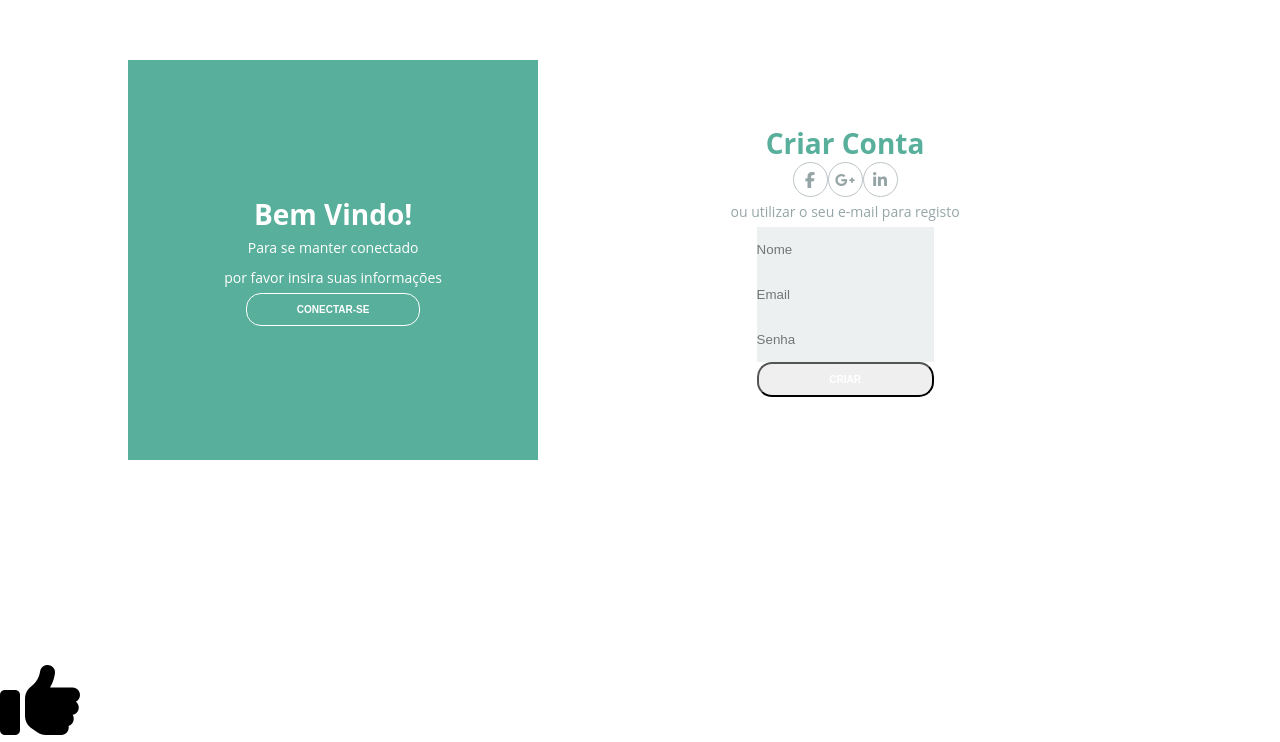
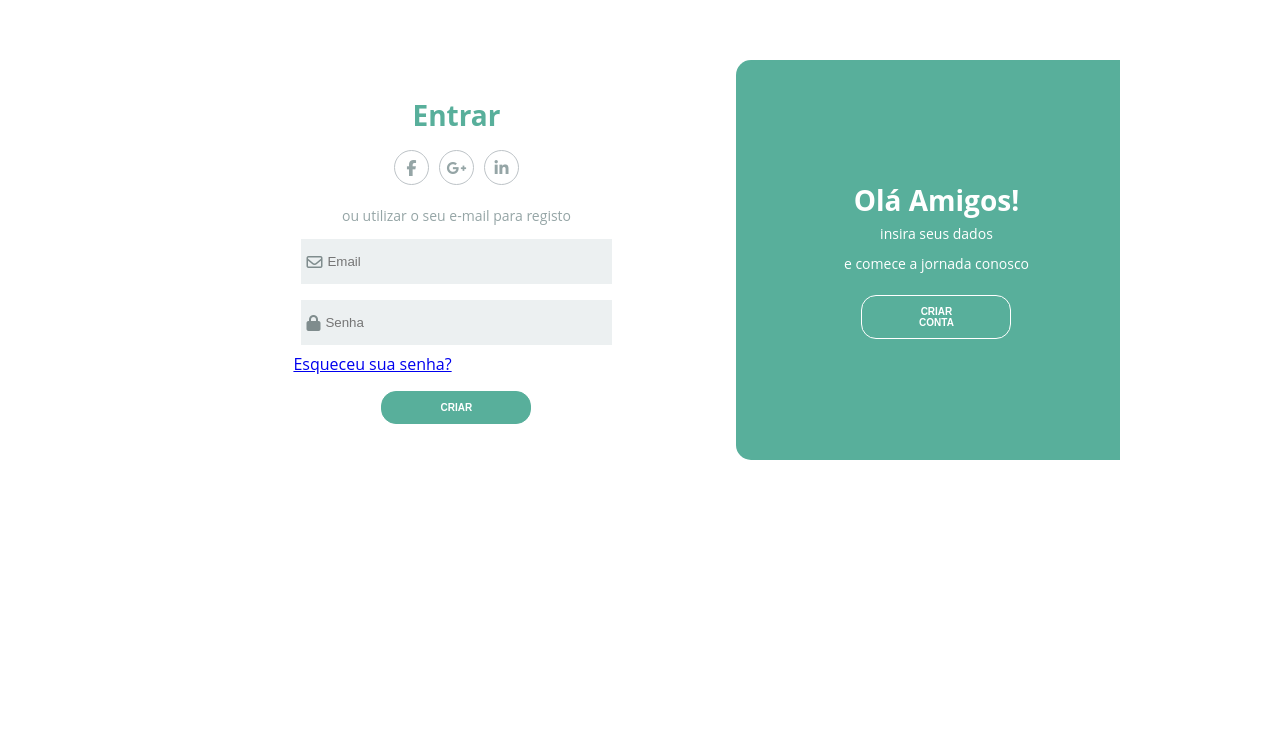
Before and after one commit to dennysmaiaaa/Festanza, a plain HTML site: page index.html in a window 1280 px wide. Shown: the part 140-882 px from the top of the page. After the commit the page ends 800 px from the top, so only its background shows below. Drawn offline with Linux system fonts and the light colour scheme.

Commit message:
Segunda parte terminada, falta o js agora

```diff
--- a/css/estilo.css
+++ b/css/estilo.css
@@ -18,7 +18,7 @@ body{
 .conteudo{
     border-radius: 15px;
     background-color: rgb(255, 255, 255);
-    width: 80%;
+    width: 960px;
     height: 50%;
     justify-content: space-between;
     align-items: center;
@@ -30,9 +30,15 @@ body{
     background-color: #58af9b;
     width: 40%;
     height: 100%;
+    border-top-left-radius: 15px;
+    border-bottom-left-radius: 15px;
+
+
+    left:60%;
 }
 .conteudo-1{
     display: flex;
+    display: none;
 
 }
 .title{
@@ -65,14 +71,26 @@ body{
     padding: 10px 50px;
     cursor: pointer;
     font-weight: bold;
+    width: 150px;
+    align-self: center;
+    border: none;
+    margin-top: 1rem;
 }
 .btn-1{
     background: transparent;
     border: 1px solid white;
-
+}
+.btn-2{
+    background-color: #58af9b;
+    border: 1px solid #58af9b;
 }
 .btn-1:hover{
     background-color: white;
+    color: #58af9b;
+}
+.btn-2:hover{
+    background-color: #fff;
+    border: 1px solid #58af9b;
     color: #58af9b;
 }
 .coluna-1{
@@ -86,6 +104,9 @@ body{
     flex-direction: column;
     align-items: center;
 }
+.midia-social{
+    margin: 1rem 0;
+}
 .lista-social{
     display: flex;
     list-style-type: none;
@@ -97,20 +118,45 @@ body{
     height: 35px;
     line-height: 35px;
     text-align: center;
+    color: #95a5a6;
 }
-.item-social-media a{
-    color: #95a5a6;
+.link-social-media:not(:first-child){
+    margin-left: 10px;
+}
+.link-social-media:hover .item-social-media{
+    background-color: #58af9b;
+    color: #fff;
+    border-color: #58af9b;
 }
 .form{
     display: flex;
     flex-direction: column;
+    width: 55%;
 }
 form input{
     height: 45px;
+    width: 100%;
     border: none;
     background-color: #ecf0f1;
+    width: 100%;
+}
+.label-input{
+    background-color: #ecf0f1;
+    display: flex;
+    align-items: center;
+    margin: 8px;
+}
+.icone{
+    color: #7f8c8d;
+    padding: 0 5px;
 }
 .conteudo-2{
     position: absolute;
-    display: none;
+    display: flex;
 }
+.conteudo-2 .coluna-1{
+    order: 2;
+}
+.conteudo-2 .coluna-2{
+    order: 1;
+}
--- a/index.html
+++ b/index.html
@@ -1,5 +1,6 @@
 <!DOCTYPE html>
 <html lang="en">
+
 <head>
     <meta charset="UTF-8">
     <meta http-equiv="X-UA-Compatible" content="IE=edge">
@@ -18,54 +19,92 @@
                 <h2 class="title titulo-1">bem vindo!</h2>
                 <p class="descricao descricao-1">Para se manter conectado</p>
                 <p class="descricao descricao-1">por favor insira suas informações</p>
-                <button class="btn btn-1">Conectar-se</button>
-            </div><!--final conteudo 1-->
+                <button class="btn btn-1">Conectar</button>
+            </div>
+            <!--final conteudo 1-->
             <div class="coluna-2">
                 <h2 class="title titulo-2">Criar conta</h2>
                 <div class="midia-social">
                     <ul class="lista-social">
-                         <li class="item-social-media"><a href="#"><i class="fab fa-facebook-f"></i></a></li>
-                         <li class="item-social-media"><a href="#"><i class="fab fa-google-plus-g"></i></a></li>
-                         <li class="item-social-media"><a href="#"><i class="fab fa-linkedin-in"></i></a></li>
+                        <a class="link-social-media" href="#">
+                            <li class="item-social-media"><i class="fab fa-facebook-f"></i></li>
+                        </a>
+                        <a class="link-social-media" href="#">
+                            <li class="item-social-media"><i class="fab fa-google-plus-g"></i></li>
+                        </a>
+                        <a class="link-social-media" href="#">
+                            <li class="item-social-media"><i class="fab fa-linkedin-in"></i></li>
+                        </a>
                     </ul>
-                </div><!--fim social media-->
+                </div>
+                <!--fim social media-->
+
                 <p class="descricao descricao-2">ou utilizar o seu e-mail para registo</p>
-                <form  class="form">
+                <form class="form">
+                    <label class="label-input" for="">
+                        <i class="far fa-user icone"></i>
                         <input type="text" placeholder="Nome">
+                    </label>
+                    <label class="label-input" for="">
+                        <i class="far fa-envelope icone"></i>
                         <input type="email" placeholder="Email">
+                    </label>
+                    <label class="label-input" for="">
+                        <i class="fas fa-lock icone"></i>
                         <input type="password" placeholder="Senha">
-                    <button class="btn">Criar</button>
-                </form><!--fim do formulario-->
-            </div><!--fim segunda coluna-->
-        </div><!--fim conteudo 1-->
+                    </label>
+                    <button class="btn btn-2">Criar</button>
+                </form>
+                <!--fim do formulario-->
+            </div>
+            <!--fim segunda coluna-->
+        </div>
+        <!--fim conteudo 1-->
         <!--------------------------------------Segundo conteudo----------------------------------------------------->
         <div class="conteudo conteudo-2">
             <div class="coluna-1">
-                <h2 class="title">Olá amigos!</h2>
-                <p class="descricao">insira seus dados</p>
-                <p class="descricao">e comece a jornada conosco</p>
-                <button class="btn">Inscrever-se</button>
-            </div><!--final conteudo 1-->
+                <h2 class="title titulo-1">Olá amigos!</h2>
+                <p class="descricao descricao-1">insira seus dados</p>
+                <p class="descricao descricao-1">e comece a jornada conosco</p>
+                <button class="btn btn-1">Criar conta</button>
+            </div>
+            <!--final conteudo 1-->
             <div class="coluna-2">
-                <h2 class="title">Entrar</h2>
+                <h2 class="title titulo-2">Entrar</h2>
                 <div class="midia-social">
-                     <ul>
-                         <li><a href="#"></a><i class="fab fa-facebook-f"></i></li>
-                         <li><a href="#"></a><i class="fab fa-google-plus-g"></i></li>
-                         <li><a href="#"></a><i class="fab fa-linkedin-in"></i></li>
+                    <ul class="lista-social">
+                        <a class="link-social-media" href="#">
+                            <li class="item-social-media"><i class="fab fa-facebook-f"></i></li>
+                        </a>
+                        <a class="link-social-media" href="#">
+                            <li class="item-social-media"><i class="fab fa-google-plus-g"></i></li>
+                        </a>
+                        <a class="link-social-media" href="#">
+                            <li class="item-social-media"><i class="fab fa-linkedin-in"></i></li>
+                        </a>
                     </ul>
-                </div><!--fim social media-->
-                <p class="descricao">ou utilizar o seu e-mail para registo</p>
-                <form  class="form">
+                </div>
+                <!--fim social media-->
+                <p class="descricao descricao-2">ou utilizar o seu e-mail para registo</p>
+                <form class="form">
+                    <label class="label-input" for="">
+                        <i class="far fa-envelope icone"></i>
                         <input type="email" placeholder="Email">
+                    </label>
+                    <label class="label-input" for="">
+                        <i class="fas fa-lock icone"></i>
                         <input type="password" placeholder="Senha">
+                    </label>
                     <a href="#">Esqueceu sua senha?</a>
-                    <button class="btn">Entrar</button>
-                </form><!--fim do formulario-->
-            </div><!--fim segunda coluna-->
-        </div><!--final conteudo 2-->
+                    <button class="btn btn-2">Criar</button>
+                </form>
+                <!--fim do formulario-->
+            </div>
+            <!--fim segunda coluna-->
+        </div>
+        <!--final conteudo 2-->
         <!------------------------------------------------------------------------------------------->
     </div>
-    <i class="fas fa-thumbs-up fa-5x"></i>
 </body>
+
 </html>
```
Lines whose indentation alone changed are shown as unchanged.
